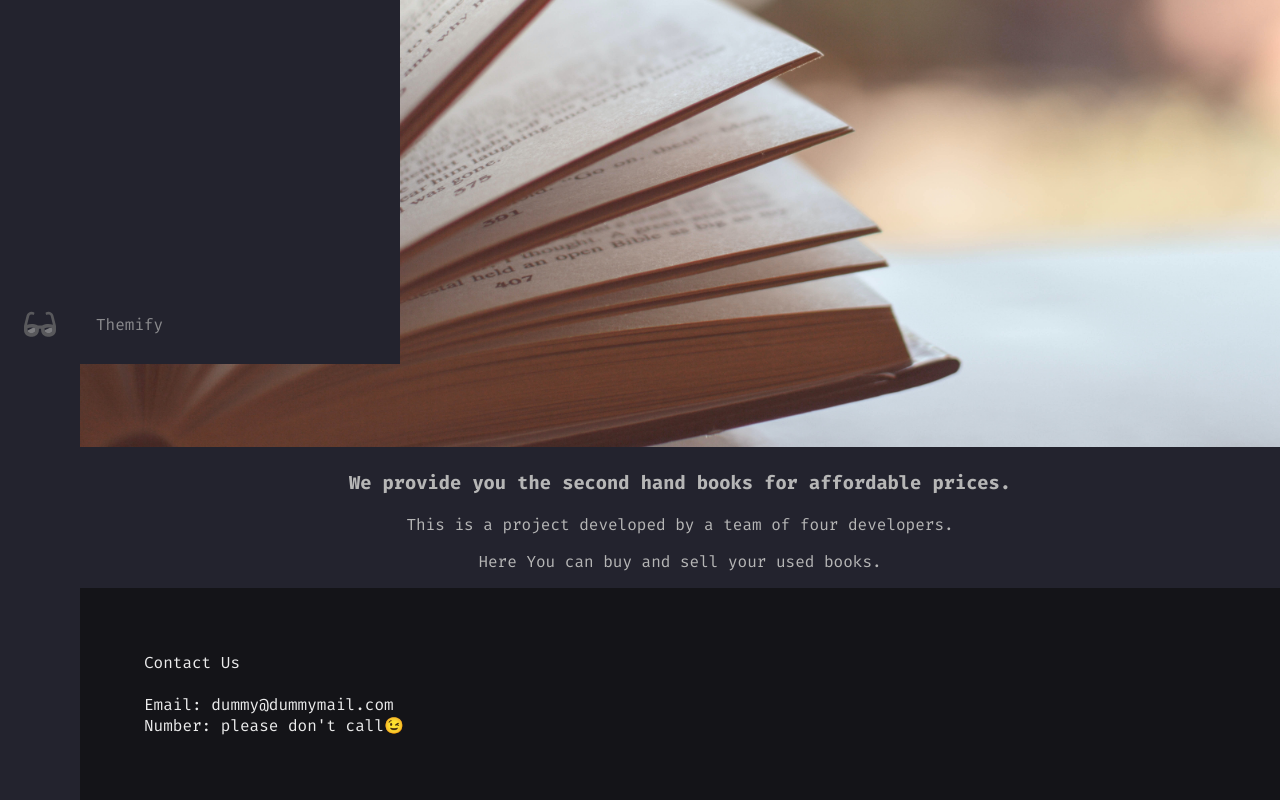
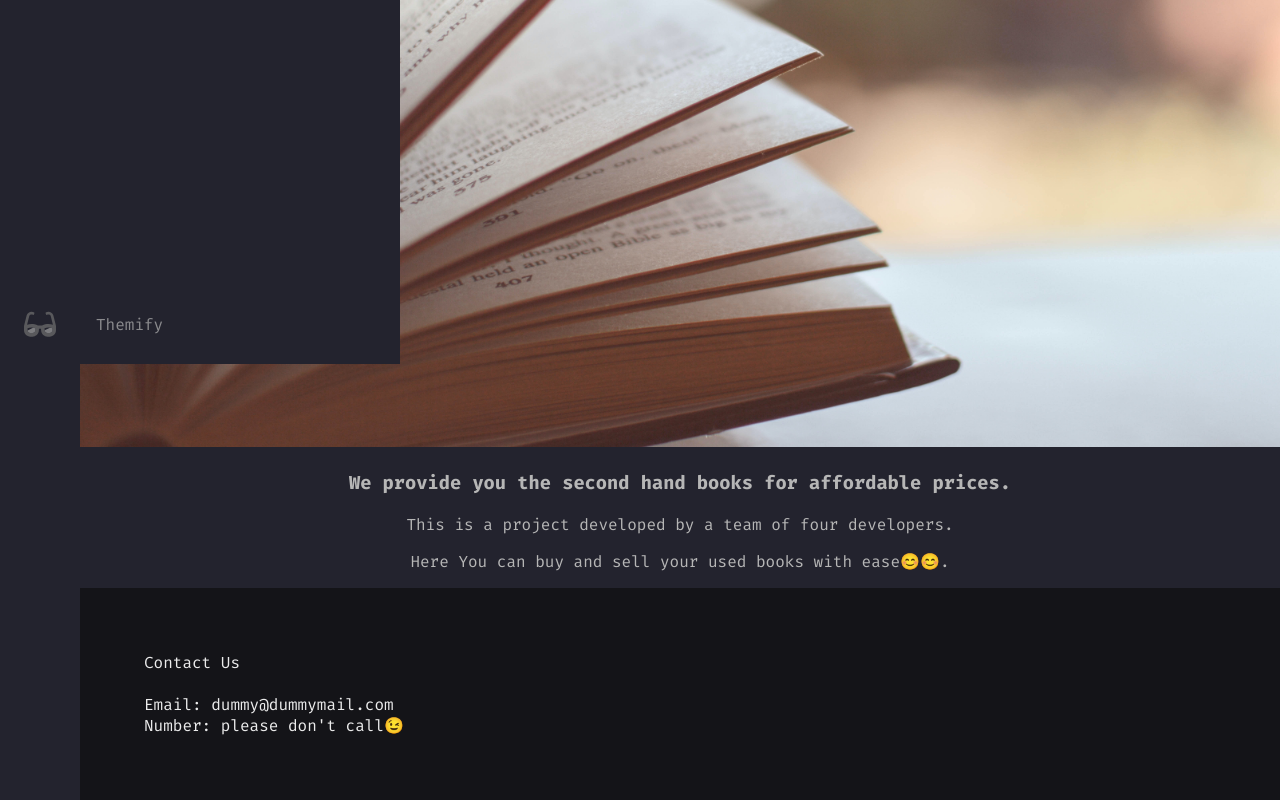
Before and after one commit to anuragsamota/kitaab-wala-store, a plain HTML site: page index.html in a window 1280 px wide. Shown: the part 436-1236 px from the top of the page. Drawn offline with Linux system fonts and the light colour scheme.

Commit message:
morning-commit

```diff
--- a/index.html
+++ b/index.html
@@ -229,7 +229,7 @@
         This is a project developed by a team of four developers.
       </p>
       <p>
-        Here You can buy and sell your used books.
+        Here You can buy and sell your used books with ease😊😊.
       </p>
       <div class="footer" id="contact-us">
         Contact Us<br><br>
```
